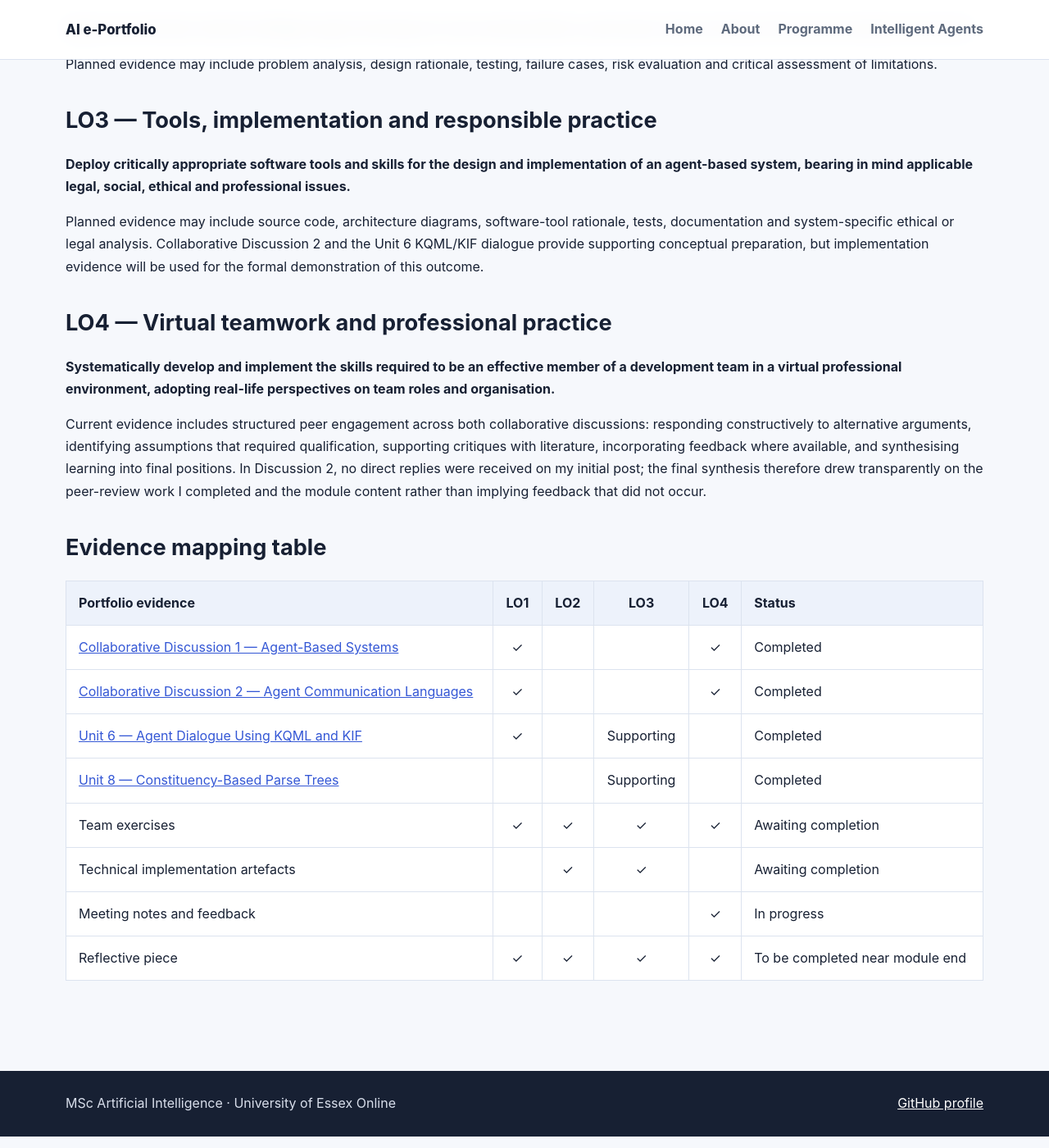
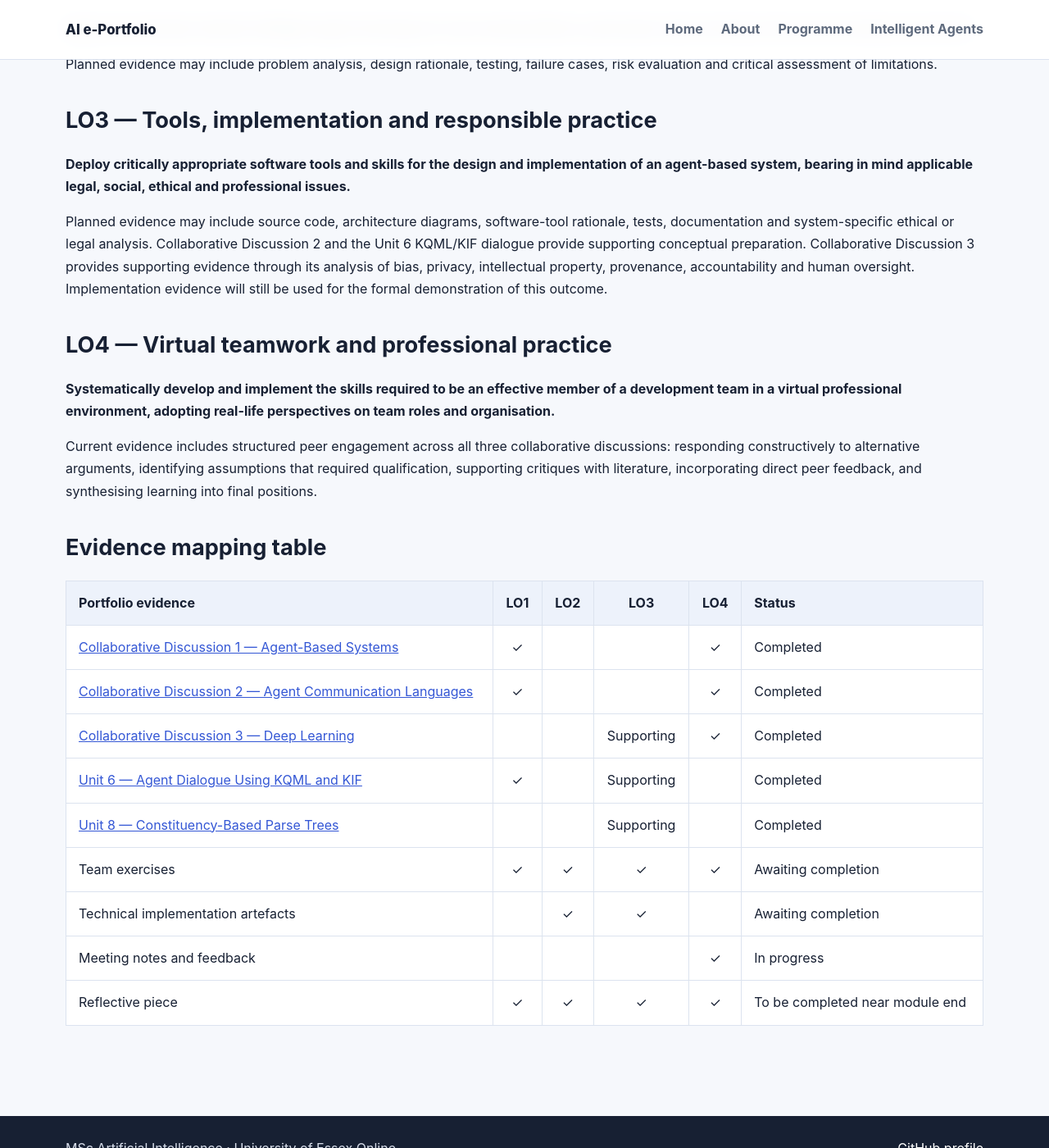
Before and after one commit to Monogios1996/Monogios1996.github.io, a Jekyll site: the page built from modules/intelligent-agents/learning-outcomes.md, in a window 1280 px wide and 1400 px high, scrolled down 682 px. Shown: the whole window at 82% size. Built offline with Jekyll 4.4.1, drawn with Linux system fonts in a browser that asks for light colours.

Commit message:
Add Discussion 3 and correct Discussion 2 feedback mapping

```diff
--- a/modules/intelligent-agents/learning-outcomes.md
+++ b/modules/intelligent-agents/learning-outcomes.md
@@ -25,13 +25,13 @@ Planned evidence may include problem analysis, design rationale, testing, failur
 
 **Deploy critically appropriate software tools and skills for the design and implementation of an agent-based system, bearing in mind applicable legal, social, ethical and professional issues.**
 
-Planned evidence may include source code, architecture diagrams, software-tool rationale, tests, documentation and system-specific ethical or legal analysis. Collaborative Discussion 2 and the Unit 6 KQML/KIF dialogue provide supporting conceptual preparation, but implementation evidence will be used for the formal demonstration of this outcome.
+Planned evidence may include source code, architecture diagrams, software-tool rationale, tests, documentation and system-specific ethical or legal analysis. Collaborative Discussion 2 and the Unit 6 KQML/KIF dialogue provide supporting conceptual preparation. Collaborative Discussion 3 provides supporting evidence through its analysis of bias, privacy, intellectual property, provenance, accountability and human oversight. Implementation evidence will still be used for the formal demonstration of this outcome.
 
 ## LO4 — Virtual teamwork and professional practice
 
 **Systematically develop and implement the skills required to be an effective member of a development team in a virtual professional environment, adopting real-life perspectives on team roles and organisation.**
 
-Current evidence includes structured peer engagement across both collaborative discussions: responding constructively to alternative arguments, identifying assumptions that required qualification, supporting critiques with literature, incorporating feedback where available, and synthesising learning into final positions. In Discussion 2, no direct replies were received on my initial post; the final synthesis therefore drew transparently on the peer-review work I completed and the module content rather than implying feedback that did not occur.
+Current evidence includes structured peer engagement across all three collaborative discussions: responding constructively to alternative arguments, identifying assumptions that required qualification, supporting critiques with literature, incorporating direct peer feedback, and synthesising learning into final positions.
 
 ## Evidence mapping table
 
@@ -39,6 +39,7 @@ Current evidence includes structured peer engagement across both collaborative d
 |---|:---:|:---:|:---:|:---:|---|
 | [Collaborative Discussion 1 — Agent-Based Systems]({{ '/modules/intelligent-agents/collaborative-discussions/' | relative_url }}) | ✓ |  |  | ✓ | Completed |
 | [Collaborative Discussion 2 — Agent Communication Languages]({{ '/modules/intelligent-agents/collaborative-discussions/' | relative_url }}) | ✓ |  |  | ✓ | Completed |
+| [Collaborative Discussion 3 — Deep Learning]({{ '/modules/intelligent-agents/collaborative-discussions/' | relative_url }}) |  |  | Supporting | ✓ | Completed |
 | [Unit 6 — Agent Dialogue Using KQML and KIF]({{ '/modules/intelligent-agents/evidence/artefacts/unit-06-agent-dialogue-kqml-kif/' | relative_url }}) | ✓ |  | Supporting |  | Completed |
 | [Unit 8 — Constituency-Based Parse Trees]({{ '/modules/intelligent-agents/evidence/artefacts/unit-08-constituency-parse-trees/' | relative_url }}) |  |  | Supporting |  | Completed |
 | Team exercises | ✓ | ✓ | ✓ | ✓ | Awaiting completion |
```
